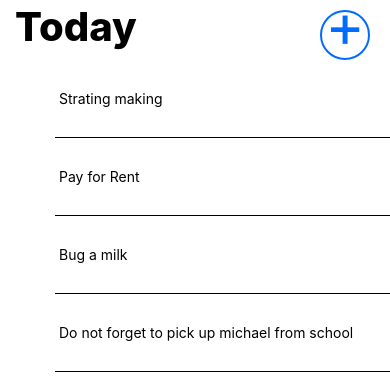
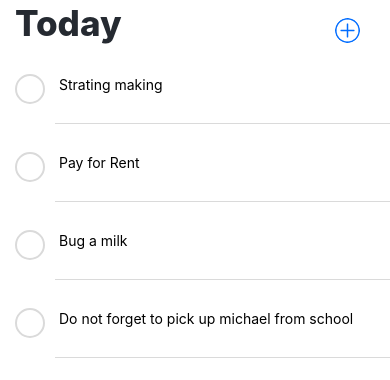
Before and after one commit to roshangotra12345/TOdoList, a React Native app: screen / in a window 390 px wide. Shown: the top 380 px of the page. Built offline with nearby package versions, Linux system fonts and the light colour scheme.

Commit message:
second commit

```diff
--- a/App.js
+++ b/App.js
@@ -4,6 +4,7 @@ import {
   View,
   TouchableOpacity,
   ScrollView,
+  Image,
 } from 'react-native';
 import React, {useState, useEffect} from 'react';
 import Layout from './src/Component/Layout';
@@ -39,7 +40,7 @@ const App = () => {
           id: item.id,
         });
       } else {
-      tempTo.push(item);
+        tempTo.push(item);
       }
     });
     setTodo(tempTo);
@@ -65,16 +66,12 @@ const App = () => {
       <View style={styles.tasksWrapper}>
         <Text style={styles.tasks}>Today</Text>
         {isDelete && (
-          <TouchableOpacity  onPress={handleDelete}>
-            <Text style={styles.delete}>
-              Delete
-            </Text>
+          <TouchableOpacity onPress={handleDelete}>
+            <Text style={styles.delete}>Delete</Text>
           </TouchableOpacity>
         )}
-        <TouchableOpacity onPress={handleModal} style={[styles.Wrapper]}>
-          <Text style={{fontSize: 60, color: '#006CFF', marginTop: -20}}>
-            +
-          </Text>
+        <TouchableOpacity onPress={handleModal}>
+          <Image style={styles.image} source={require('./Assests/Group.png')} />
         </TouchableOpacity>
       </View>
       <ScrollView>
@@ -100,42 +97,26 @@ export default App;
 const styles = StyleSheet.create({
   tasksWrapper: {
     flexDirection: 'row',
-    // justifyContent:"space-between",
     justifyContent: 'space-around',
   },
   tasks: {
     flex: 1,
-    fontSize: 40,
+    fontSize: 35,
     marginLeft: 15,
     fontWeight: '800',
     margin: 2,
+    color: '#252A31',
   },
-  Wrapper: {
-    marginLeft: 40,
-    marginRight: 20,
-    marginTop: 10,
-    // paddingLeft:15,
-    // paddingRight:15,
-
-    // borderWidth:2,
-    // borderRadius:30,
-    // justifyContent:"center",
-    // alignItems:"center",
-    // textAlign:"center",
-    // borderColor:"blue"
-
-    height: 50,
-    width: 50,
+  image: {
+    marginTop: 18,
+    marginRight: 30,
     display: 'flex',
     justifyContent: 'center',
     alignItems: 'center',
 
     borderRadius: 30,
-    // backgroundColor: 'blue',
-    color: '#006CFF',
-    borderWidth: 2,
-    borderColor: '#006CFF',
   },
+
   line: {
     borderBottomColor: 'black',
     borderBottomWidth: 1,
--- a/src/Component/Layout.js
+++ b/src/Component/Layout.js
@@ -10,7 +10,6 @@ import {
 } from 'react-native';
 
 const Layout = ({modalVisible, setModalVisible, setTodo, todo}) => {
-  // const [number, onChangeNumber] = React.useState(null);
   const [text, setChangeText] = React.useState('');
 
   const handleModal = () => setModalVisible(!modalVisible);
@@ -18,7 +17,6 @@ const Layout = ({modalVisible, setModalVisible, setTodo, todo}) => {
   const handlechange = () => {
     let temp = todo;
 
-    // modify temp to add new todo
     if (text) {
       let newTodo = {
         id: todo[todo.length - 1].id + 1,
@@ -28,12 +26,10 @@ const Layout = ({modalVisible, setModalVisible, setTodo, todo}) => {
       temp.push(newTodo);
       setTodo(temp);
       setChangeText('');
-
     }
 
     handleModal();
   };
-
 
   return (
     <View style={styles.centeredView}>
@@ -47,35 +43,29 @@ const Layout = ({modalVisible, setModalVisible, setTodo, todo}) => {
         <View style={styles.centeredView}>
           <View style={styles.modalView}>
             <Text style={styles.modalText}></Text>
+            <Text style={styles.title}>Add Todo</Text>
             <TextInput
               style={styles.input}
               onChangeText={setChangeText}
               value={text}
-              placeholder="Enter Your Text"
-
-
+              placeholder=""
             />
             <View style={styles.pop}>
               <Pressable
                 style={[styles.button, styles.buttonClose]}
                 onPress={handleModal}>
-                <Text style={styles.textStyle}>Cancel</Text>
+                <Text style={styles.textStyle1}>Cancel</Text>
               </Pressable>
               <Pressable
                 style={[styles.button, styles.buttonClose]}
                 onPress={handlechange}>
-                <Text style={styles.textStyle}>Done</Text>
+                <Text style={styles.textStyle2}>Done</Text>
               </Pressable>
             </View>
           </View>
         </View>
       </Modal>
-      <Pressable
-      // style={[styles.button, styles.buttonOpen]}
-      // onPress={() => setModalVisible(true)}
-      >
-        {/* <Text style={styles.textStyle}>Add Note</Text> */}
-      </Pressable>
+      <Pressable></Pressable>
     </View>
   );
 };
@@ -88,7 +78,7 @@ const styles = StyleSheet.create({
     marginTop: 22,
   },
   modalView: {
-    margin: 20,
+    margin: 18,
     backgroundColor: 'white',
     borderRadius: 20,
     padding: 10,
@@ -102,40 +92,44 @@ const styles = StyleSheet.create({
     shadowRadius: 4,
     elevation: 5,
   },
-  button: {
-    borderRadius: 20,
-    // padding: 10,
-    elevation: 2,
-    margin: 40,
+
+  textStyle1: {
+    color: '#006CFF',
+    fontWeight: 'bold',
+    marginRight: 200,
+
+    // margin:14
   },
-  buttonOpen: {
-    // backgroundColor: "#F194FF",
-  },
-  buttonClose: {
-    // backgroundColor: "#2196F3",
-  },
-  textStyle: {
-    color: '#2196F3',
+  textStyle2: {
+    color: '#006CFF',
     fontWeight: 'bold',
-    textAlign: 'center',
+    marginLeft: 10,
+
     // margin:14
   },
   modalText: {
-    marginBottom: 15,
+    marginBottom: 10,
     textAlign: 'center',
   },
   input: {
-    height: 250,
+    height: 200,
     width: 300,
-    margin: 12,
+    margin: 10,
     borderWidth: 1,
-    padding: 10,
+    padding: 5,
     borderRadius: 10,
+    borderColor: '#EBEFF5',
   },
   pop: {
     display: 'flex',
     flexDirection: 'row',
   },
+  title: {
+    marginRight: 200,
+    color: '#000000',
+    fontWeight: 'bold',
+    fontSize: 23,
+  },
 });
 
 export default Layout;
--- a/src/Component/TodoItem.js
+++ b/src/Component/TodoItem.js
@@ -1,22 +1,20 @@
 import {StyleSheet, Text, View, TouchableHighlight} from 'react-native';
-import React, {useState,useEffect} from 'react';
+import React, {useState, useEffect} from 'react';
 
-const TodoItem = ({item,handleCheck}) => {
+const TodoItem = ({item, handleCheck}) => {
   const [check, setCheck] = useState(false);
 
   const clickHandler = () => {
     handleCheck(item.id);
   };
 
-  useEffect(()=>{
-    setCheck(item.checked)
-    console.log(item)
-  },[item.checked])
+  useEffect(() => {
+    setCheck(item.checked);
+  }, [item.checked]);
 
   return (
     <View>
       <View style={styles.items}>
-        {/* This is where the tasks will go! */}
         <Text style={styles.line}>{item.title}</Text>
 
         <TouchableHighlight
@@ -34,7 +32,6 @@ export default TodoItem;
 const styles = StyleSheet.create({
   tasksWrapper: {
     flexDirection: 'row',
-    // justifyContent:"space-between",
     justifyContent: 'space-around',
   },
   tasks: {
@@ -48,16 +45,6 @@ const styles = StyleSheet.create({
     marginLeft: 40,
     marginRight: 20,
     marginTop: 10,
-    // paddingLeft:15,
-    // paddingRight:15,
-
-    // borderWidth:2,
-    // borderRadius:30,
-    // justifyContent:"center",
-    // alignItems:"center",
-    // textAlign:"center",
-    // borderColor:"blue"
-
     height: 50,
     width: 50,
     display: 'flex',
@@ -65,13 +52,12 @@ const styles = StyleSheet.create({
     alignItems: 'center',
 
     borderRadius: 30,
-    // backgroundColor: 'blue',
     color: '#006CFF',
     borderWidth: 2,
     borderColor: '#006CFF',
   },
   line: {
-    borderBottomColor: 'black',
+    borderBottomColor: '#DADADA',
     borderBottomWidth: 1,
     paddingLeft: 4,
     padding: 30,
@@ -86,7 +72,8 @@ const styles = StyleSheet.create({
     position: 'absolute',
     top: 28,
     backgroundColor: '#fff',
-    border: '#DADADA',
+    borderColor:"#DADADA"
+
   },
   circleTrue: {
     borderWidth: 2,
```
Also changed, not shown: Assests/Group.png (added).
